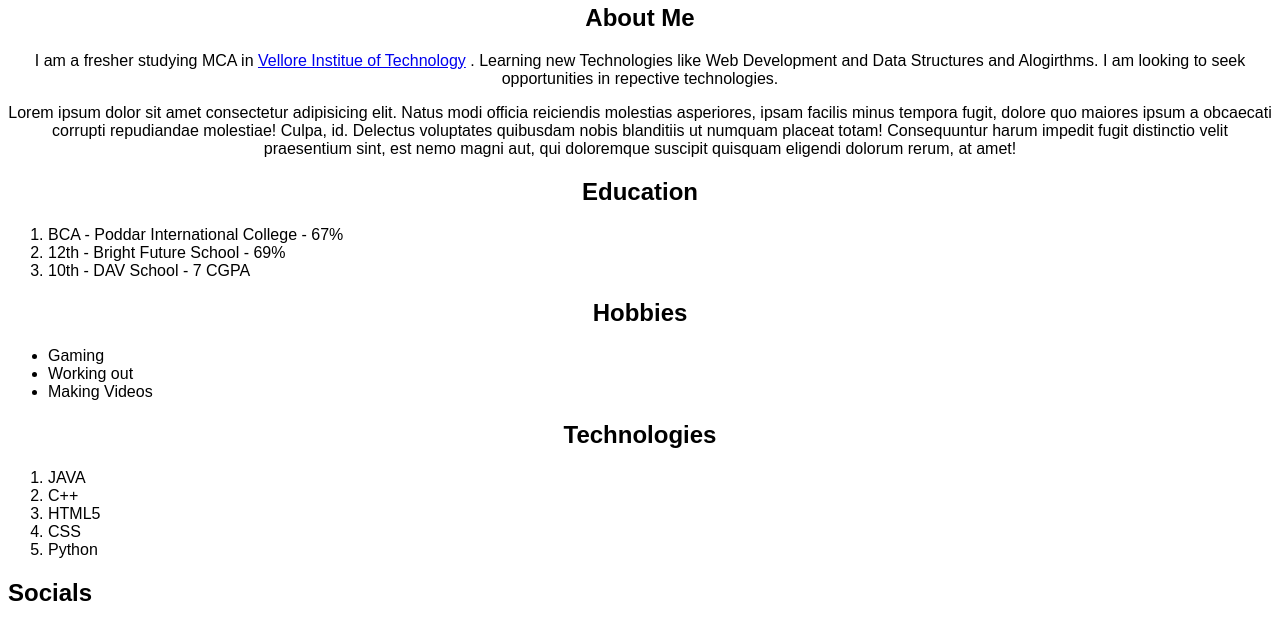
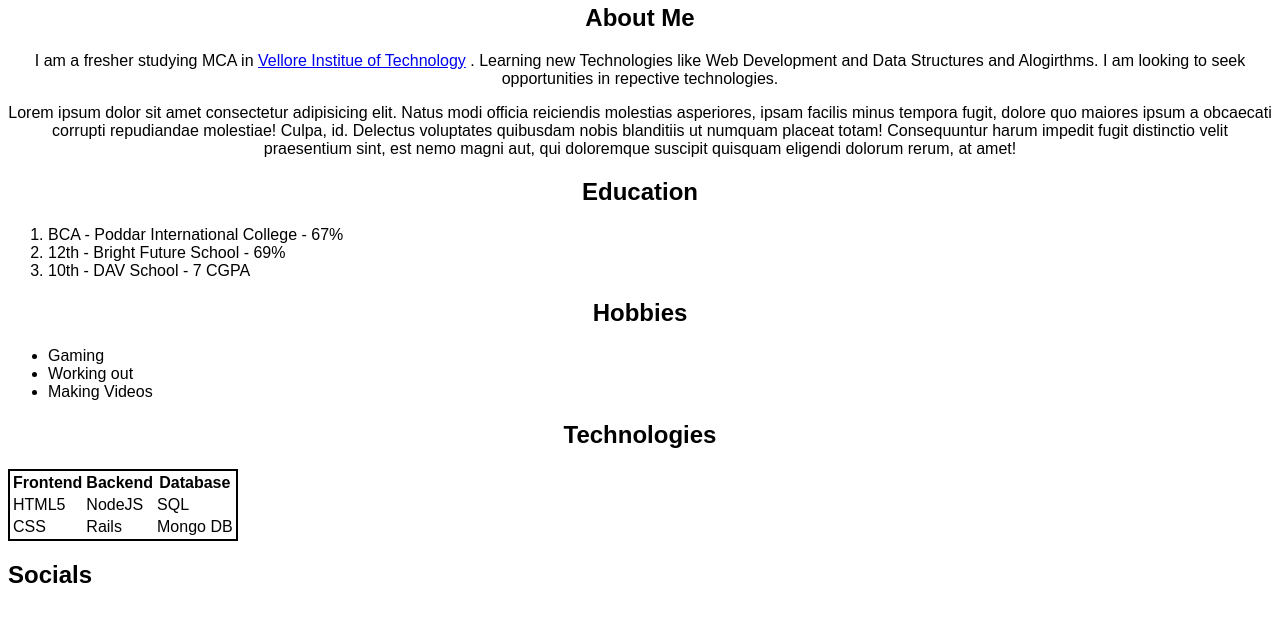
Before and after one commit to GeekVaibhav03/Portfolio, a plain HTML site: page index.html in a window 1280 px wide. Shown: the part 368-995 px from the top of the page. Drawn offline with Linux system fonts and the light colour scheme.

Commit message:
Day-2 more changes

```diff
--- a/index.html
+++ b/index.html
@@ -50,13 +50,25 @@
         <li>Making Videos</li>
     </ul>
     <h2 class="para-heading">Technologies</h1>
-    <ol>
-        <li>JAVA</li>
-        <li>C++</li>
-        <li>HTML5</li>
-        <li>CSS</li>
-        <li>Python</li>
-    </ol>
+    <div>
+        <table id="table-tech">
+            <tr>
+                <th>Frontend</th>
+                <th>Backend</th>
+                <th>Database</th>
+            </tr>
+            <tr>
+                <td>HTML5</td>
+                <td>NodeJS</td>
+                <td>SQL</td>
+            </tr>
+            <tr>
+                <td>CSS</td>
+                <td>Rails</td>
+                <td>Mongo DB</td>
+            </tr>
+        </table>
+    </div>
     <h2>Socials</h2>
 </body>
 </html>
--- a/style.css
+++ b/style.css
@@ -18,3 +18,6 @@ body{
     padding: 5px;
     padding-bottom: 0px;
 }
+#table-tech{
+    border: 2px solid black;
+}
```
